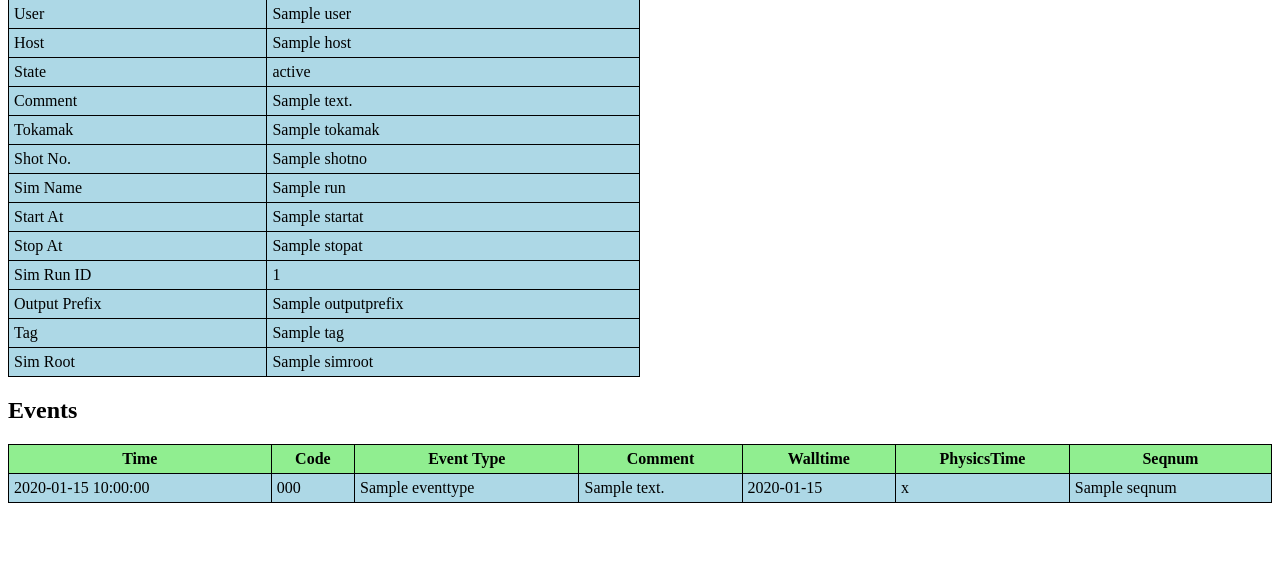
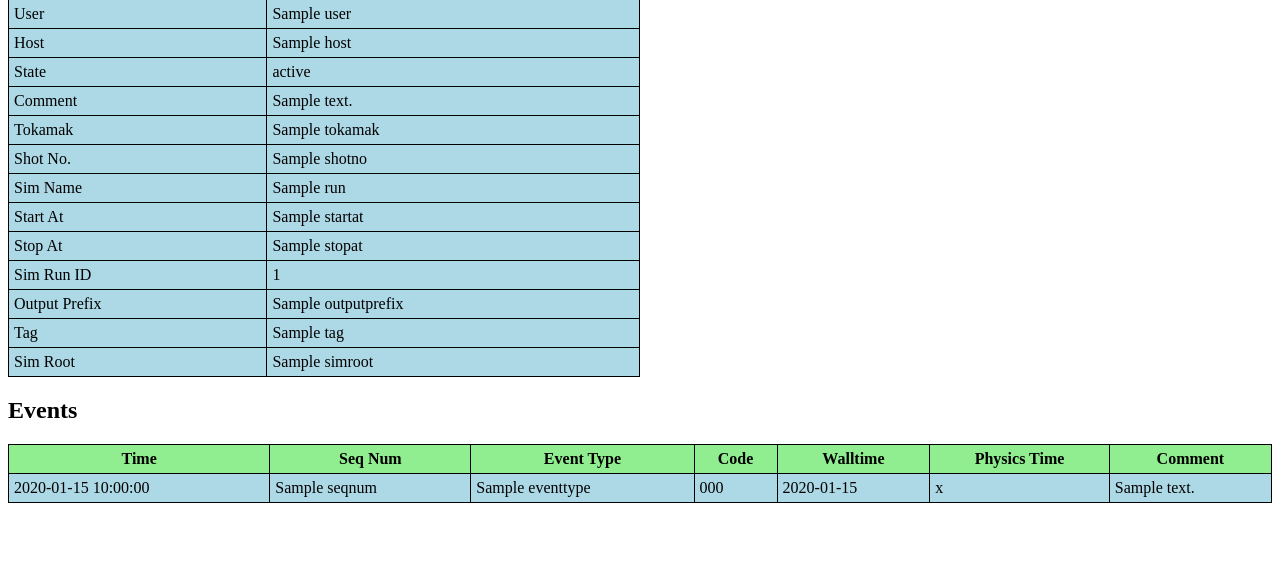
Before and after one commit to HPC-SimTools/IPS-portal, a Flask app: template ipsportal/templates/events.html in a window 1280 px wide. Shown: the part 115-680 px from the top of the page. Run offline with Flask 2, Linux system fonts and the light colour scheme; the template is opened without the code that fills it: most values are stand-ins (such as "Sample title", 1, 10 or a date in 2020).

Commit message:
Change event table ordering

```diff
--- a/ipsportal/run.py
+++ b/ipsportal/run.py
@@ -8,7 +8,7 @@ bp = Blueprint('index', __name__)
 @bp.route("/")
 def index():
     db = get_db()
-    runs = db.execute("SELECT * FROM run").fetchall()
+    runs = db.execute("SELECT * FROM run ORDER BY id DESC").fetchall()
     return render_template("index.html", runs=runs)
 
 
@@ -19,7 +19,7 @@ def run(id):
     if r is None:
         return "Run id {0} doesn't exist.".format(id)
     portal_runid = r['portal_runid']
-    events = db.execute("SELECT * FROM event WHERE portal_runid=?", (portal_runid,)).fetchall()
+    events = db.execute("SELECT * FROM event WHERE portal_runid=? ORDER BY seqnum DESC", (portal_runid,)).fetchall()
     return render_template("events.html", run=r, events=events)
 
 
--- a/ipsportal/templates/events.html
+++ b/ipsportal/templates/events.html
@@ -63,22 +63,22 @@
 <table style="width:100%">
   <tr>
     <th>Time</th>
+    <th>Seq Num</th>
+    <th>Event Type</th>
     <th>Code</th>
-    <th>Event Type</th>
+    <th>Walltime</th>
+    <th>Physics Time</th>
     <th>Comment</th>
-    <th>Walltime</th>
-    <th>PhysicsTime</th>
-    <th>Seqnum</th>
   </tr>
   {% for event in events%}
   <tr>
     <td>{{ event.created }}</td>
+    <td>{{ event.seqnum }}</td>
+    <td>{{ event.eventtype }}</td>
     <td>{{ event.code }}</td>
-    <td>{{ event.eventtype }}</td>
-    <td>{{ event.comment }}</td>
     <td>{{ event.walltime }}</td>
     <td>{{ event.phystimestamp }}</td>
-    <td>{{ event.seqnum }}</td>
+    <td>{{ event.comment }}</td>
   </tr>
   {% endfor %}
 </table>
```
